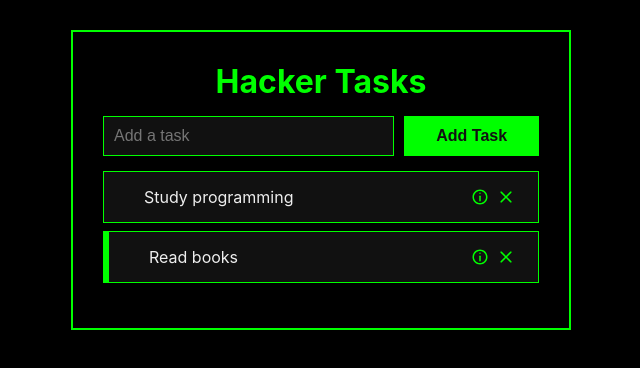
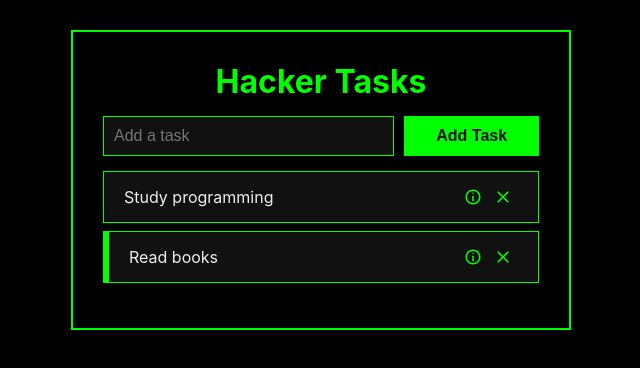
Before and after one commit to heitormbonfim/hackertodolist, a React (Vite) app: page / in a window 1280 px wide. Shown: the top 368 px of the page, without its empty margins (319-959 px from the left). Built offline with nearby package versions, Linux system fonts and the light colour scheme.

Commit message:
added new design for interactions

```diff
--- a/src/components/Task.css
+++ b/src/components/Task.css
@@ -1,12 +1,17 @@
 .task-container {
   background-color: #111;
   margin: 8px 0;
-  padding: 0px 20px;
+  padding-right: 20px;
   display: flex;
   border: solid 1px lime;
   justify-content: space-between;
   color: #eee;
   align-items: center;
+  transition: linear 100ms;
+}
+
+.task-container:hover {
+  box-shadow: 0 0 3px lime;
 }
 
 .task-title {
@@ -22,7 +27,8 @@
   align-items: center;
 }
 
-.task-info-button {
+.task-info-button,
+.remove-task-button {
   background-color: transparent;
   color: lime;
   font-size: 18px;
@@ -31,28 +37,10 @@
   place-items: center;
   padding: 5px;
   cursor: pointer;
-  transition: 300ms;
+  border: solid 1px transparent;
 }
 
-.task-info-button:hover {
-  background-color: lime;
-  color: black;
+.task-info-button:hover,
+.remove-task-button:hover {
+  border: solid 1px lime
 }
-
-.remove-task-button {
-  background-color: transparent;
-  border: none;
-  outline: none;
-  padding: 3px;
-  color: lime;
-  font-size: 18px;
-  transition: ease 300ms;
-  display: grid;
-  place-items: center;
-  cursor: pointer;
-}
-
-.remove-task-button:hover {
-  background-color: lime;
-  color: black;
-}
--- a/src/components/Task.jsx
+++ b/src/components/Task.jsx
@@ -8,7 +8,7 @@ const Task = ({ task, handleTaskOnClick, handleTaskRemoval }) => {
   return (
     <div
       className="task-container"
-      style={task.completed ? { borderLeft: "6px solid lime" } : {}}
+      style={task.completed ? { borderLeft: "solid 6px lime" } : {}}
     >
       <div className="task-title" onClick={() => handleTaskOnClick(task.id)}>
         {task.title}
```
